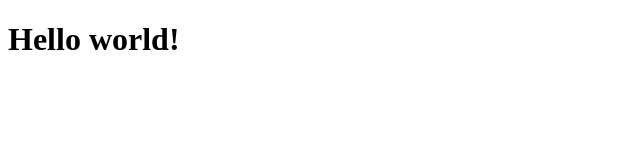
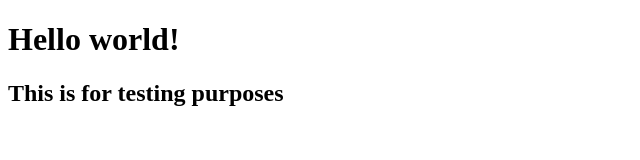
Before and after one commit to oktrisal/oktrisal.github.io, a plain HTML site: page index.html in a window 1280 px wide. Shown: the whole page, without its empty margins (0-640 px from the left). Drawn offline with Linux system fonts and the light colour scheme.

Commit message:
Testing the VS code commit features

```diff
--- a/index.html
+++ b/index.html
@@ -7,6 +7,7 @@
 <body>
 
 <h1>Hello world!</h1>
+<h2>This is for testing purposes</h2>
 
 <script src="script.js"></script>
 </body>
```
